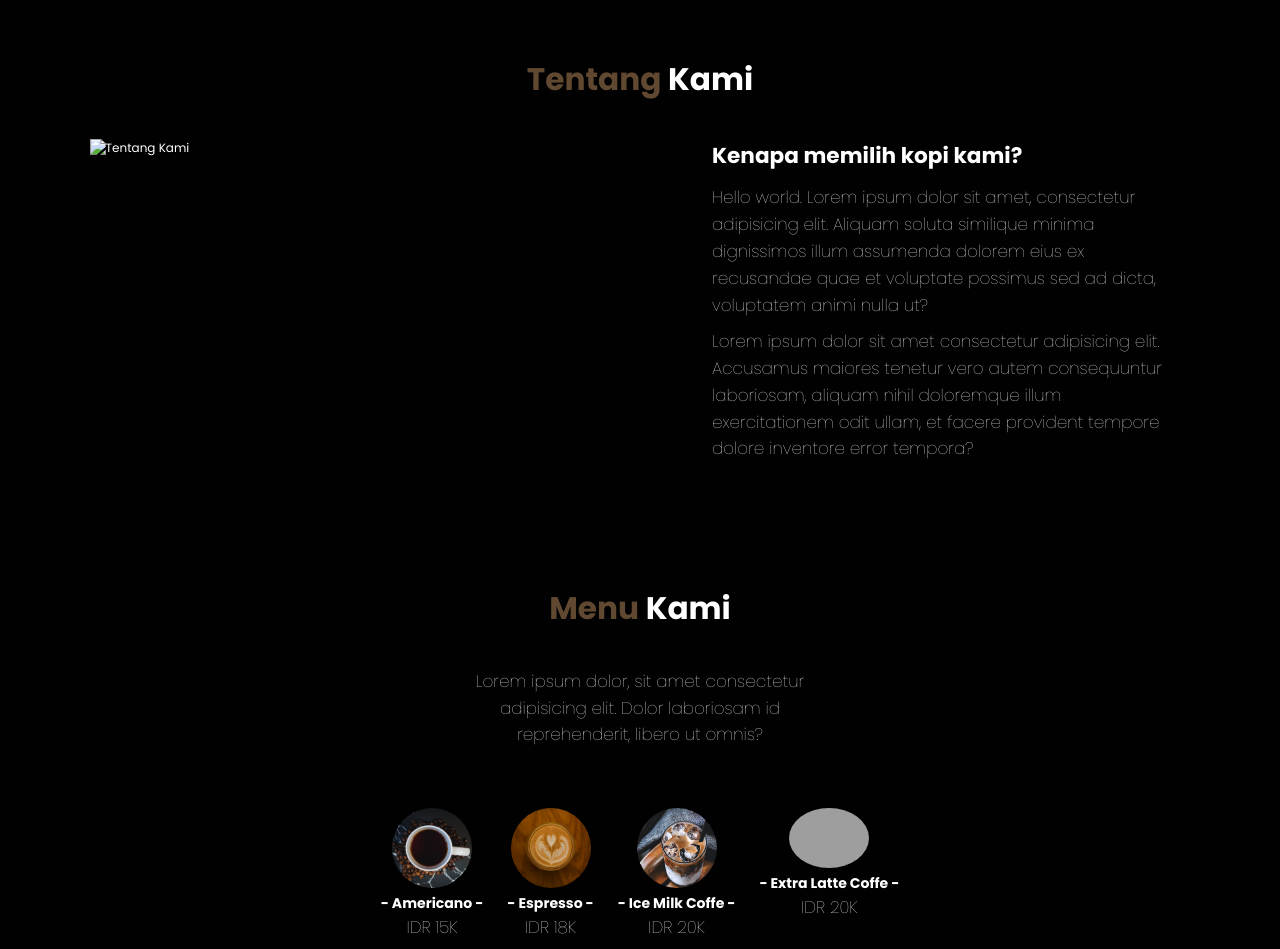
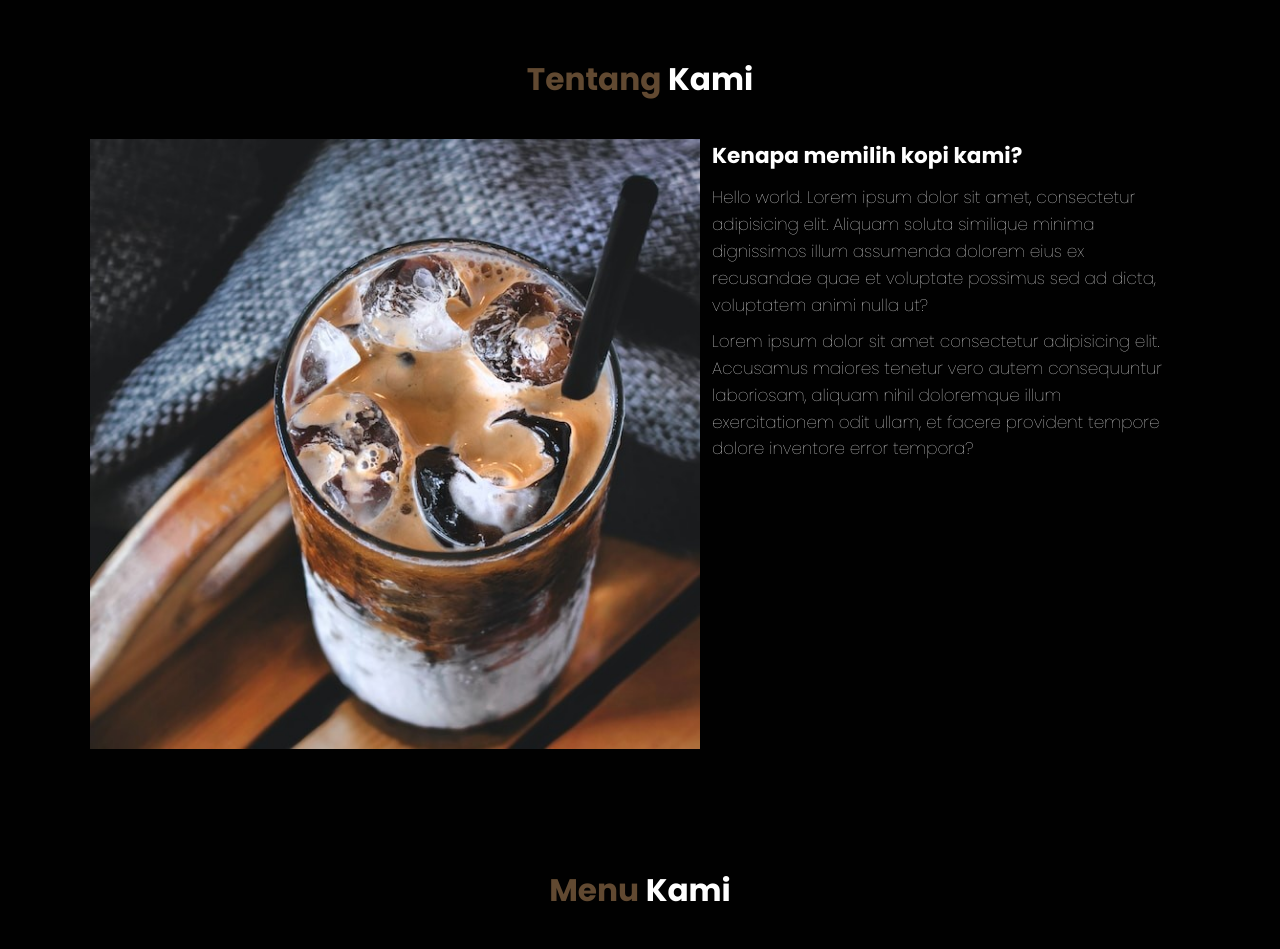
Before and after one commit to aidilbayhaqi/ByCoffe, a plain HTML site: page index.html in a window 1280 px wide. Shown: the part 880-1829 px from the top of the page. Drawn offline with nearby package versions, Linux system fonts and the light colour scheme; grey boxes are pictures that could not be loaded.

Commit message:
first commit

```diff
--- a/index.html
+++ b/index.html
@@ -61,7 +61,7 @@
 
         <div class="row">
             <div class="about-img">
-                <img src="img/icemilk.jpg" alt="Tentang Kami">
+                <img src="img/menu/icemilk.jpg" alt="Tentang Kami">
             </div>
 
             <div class="content">
```
